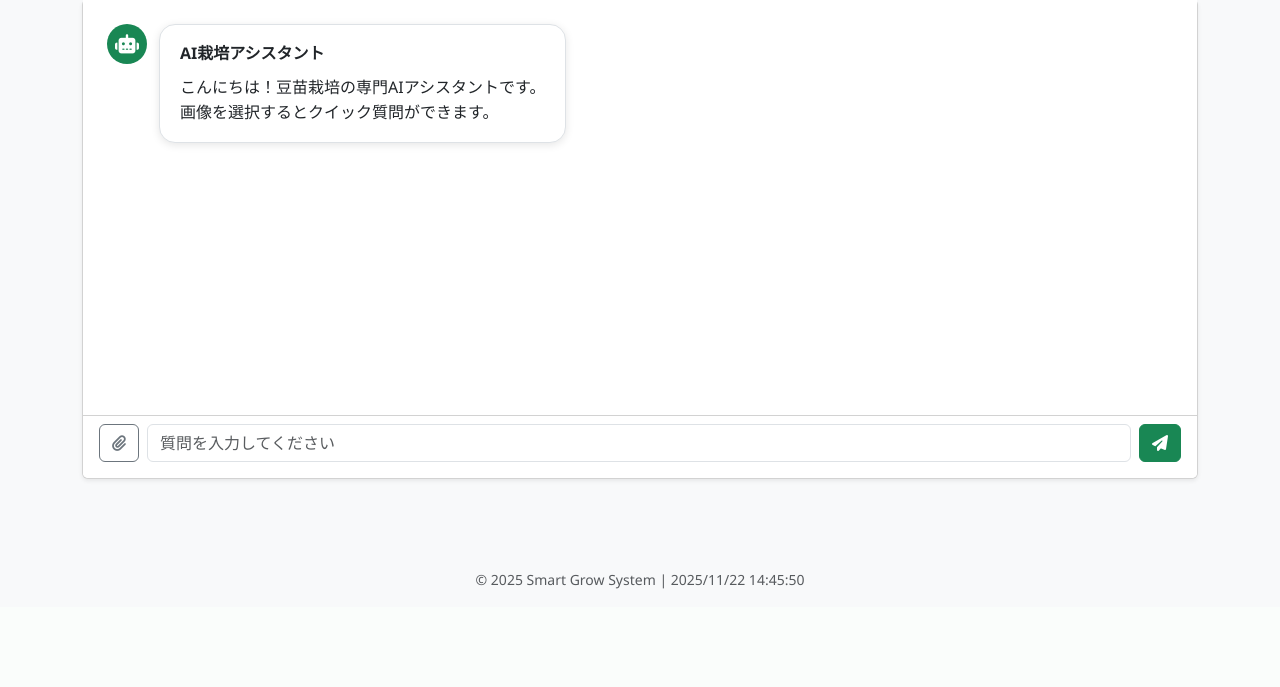
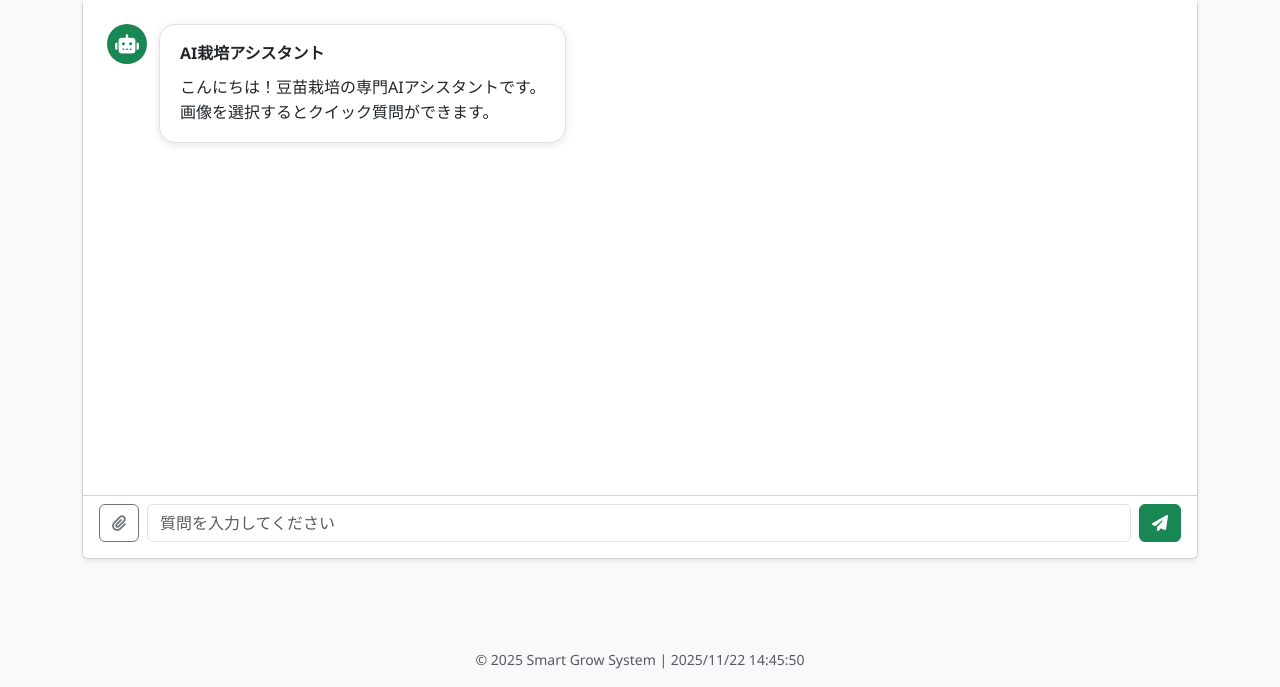
Before and after one commit to nh-dev26/smart-grow-core, a Flask app: page /ai-reports in a window 1280 px wide. Shown: the part 199-886 px from the top of the page. Before the commit the page ends 788 px from the top, so only its background shows below. Run offline with Flask 3, Linux system fonts and the light colour scheme; data that the repository does not hold is empty; some libraries are stand-ins or nearby versions.

Commit message:
ui改善あと少し

```diff
--- a/web_app/static/css/ai_chat.css
+++ b/web_app/static/css/ai_chat.css
@@ -71,21 +71,29 @@
 
 
 /* --- 2. チャットコンテナ/カード --- */
-
+/* ★★★ 修正箇所 ★★★ */
 .chat-card {
-    height: 60vh;
+    height: 70vh;
     display: flex;
     flex-direction: column;
 }
 
+/* 🚀 追加: card-body が残りの高さをすべて占有するようにし、オーバーフローを非表示にする */
+/* HTMLで p-0 が適用されているため、カード本体のパディングは 0 でOK */
+.chat-card .card-body {
+    flex: 1;
+    overflow: hidden; /* 子要素である chat-container のみでスクロールさせるため */
+    padding: 0;
+}
 
 
 .chat-container {
-    flex: 1;
+    /* 修正: flex: 1; を削除し、親要素 (card-body) の高さ100%を使用 */
+    height: 100%;
     overflow-y: auto;
     padding: 1.5rem;
     background-color: #fff;
-    /* スムーズスクロールを有効化（もし可能であれば） */
+    /* スムーズスクロールを有効化 */
     scroll-behavior: smooth;
 }
 
@@ -135,6 +143,9 @@
     padding: 1rem 1.25rem;
     border-radius: 1rem;
     box-shadow: 0 2px 8px rgba(0,0,0,0.1);
+    /* 🚀 追加: 長い単語やURLがバブルからはみ出すのを防ぐ */
+    word-break: break-word;
+    overflow-wrap: break-word;
 }
 
 .ai-bubble {
@@ -225,6 +236,8 @@
     overflow-x: auto; /* スマホで横スクロール可能に */
     margin: 0.75rem 0;
     border: 1px solid #e0e0e0; /* ボーダーを追加 */
+    /* 🚀 追加: コードブロック内の改行されていない長い文字列を強制的に改行する */
+    word-break: break-all;
 }
 
 .message-content pre code {
@@ -364,12 +377,13 @@
 
 @media (max-width: 768px) {
     .chat-card {
-        height: 50vh;
+        height: 70vh;
     }
 
     .message-bubble {
         max-width: 90%; /* スマホではバブルをより広げる */
         padding: 0.75rem 1rem;
+        /* word-break: break-word; は継承されるか、上記で全体に設定済み */
     }
 
     .message-avatar {
@@ -412,9 +426,9 @@
 /* さらに小さなスマホ（iPhone SEなど）向けに調整したい場合は、以下を追加 */
 @media (max-width: 400px) {
      .quick-action-btn {
-        /* 1列表示に近づけるか、2列を維持するために最小幅を調整 */
-        flex-basis: 95%;
-        min-width: 95%;
+         /* 1列表示に近づけるか、2列を維持するために最小幅を調整 */
+         flex-basis: 95%;
+         min-width: 95%;
     }
 }
 
```
